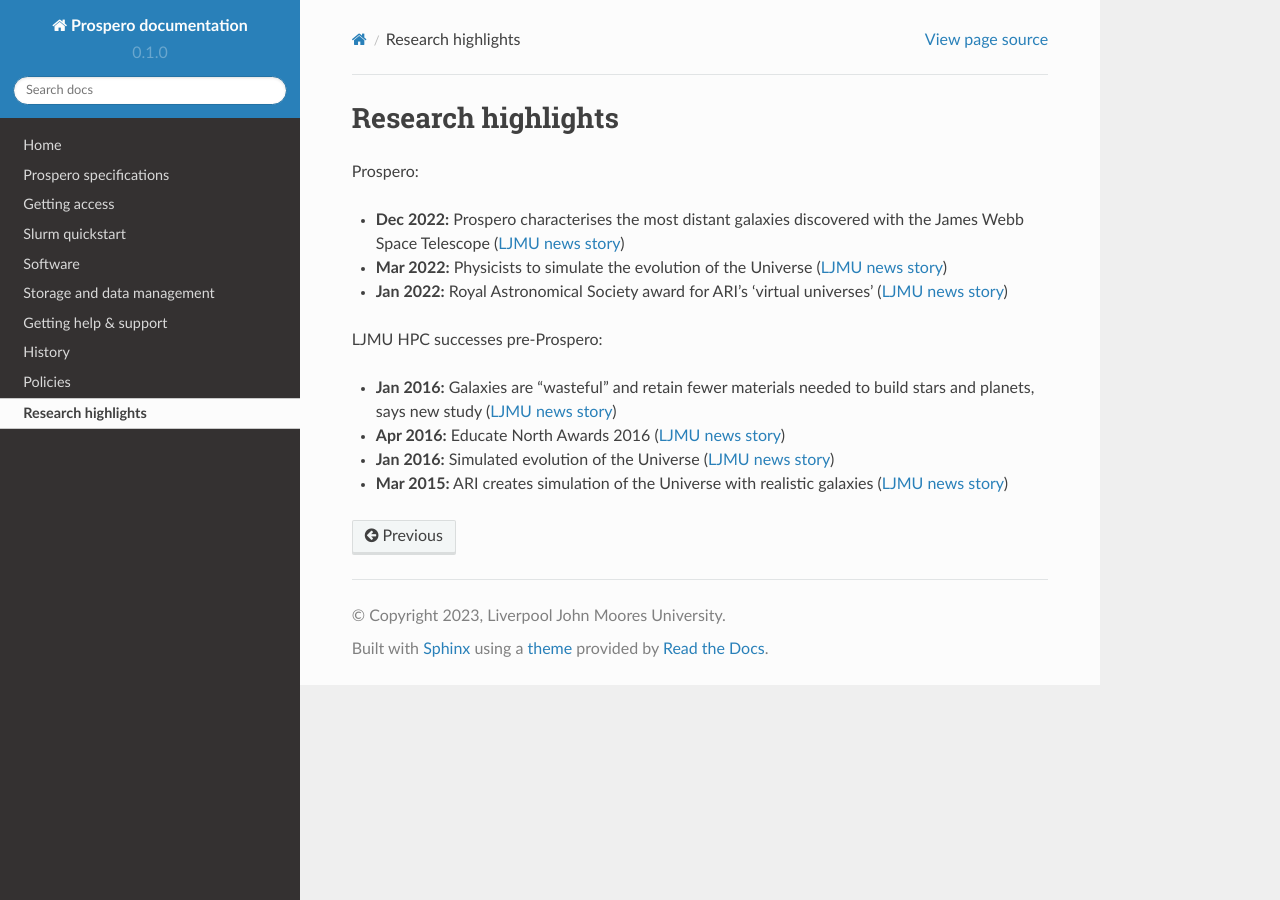
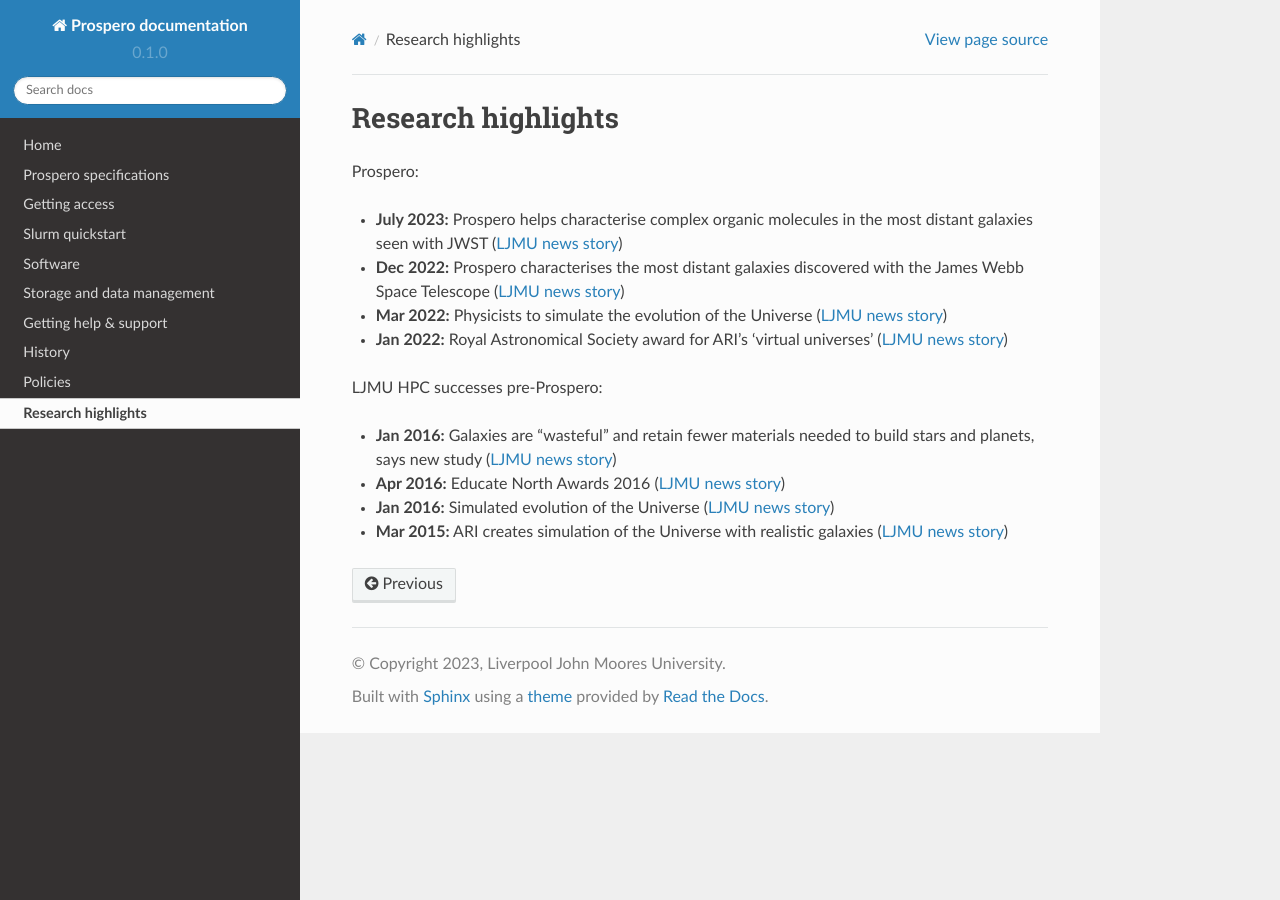
Before and after one commit to astrcrai/prospero-docs, a Sphinx documentation site: the page built from docs/source/highlights.rst, in a window 1280 px wide. Built offline with Sphinx 7.4.7 and the Read the Docs theme 2.0.0, drawn with Linux system fonts in a browser that asks for light colours.

Commit message:
Update highlights.rst

```diff
--- a/docs/source/highlights.rst
+++ b/docs/source/highlights.rst
@@ -3,6 +3,7 @@ Research highlights
 
 Prospero:
 
+* **July 2023:** Prospero helps characterise complex organic molecules in the most distant galaxies seen with JWST (`LJMU news story <https://www.ljmu.ac.uk/about-us/news/articles/2023/>`_)
 * **Dec 2022:** Prospero characterises the most distant galaxies discovered with the James Webb Space Telescope (`LJMU news story <https://www.ljmu.ac.uk/about-us/news/articles/2022/12/9/james-webb-renske-smit>`_)
 * **Mar 2022:** Physicists to simulate the evolution of the Universe (`LJMU news story <https://www.ljmu.ac.uk/about-us/news/articles/2022/3/30/physicists-to-simulate-the-evolution-of-the-universe>`_)
 * **Jan 2022:** Royal Astronomical Society award for ARI’s ‘virtual universes’  (`LJMU news story <https://www.ljmu.ac.uk/about-us/news/articles/2022/1/17/royal-astronomical-society-award-for-aris-virtual-universes>`_)
```
